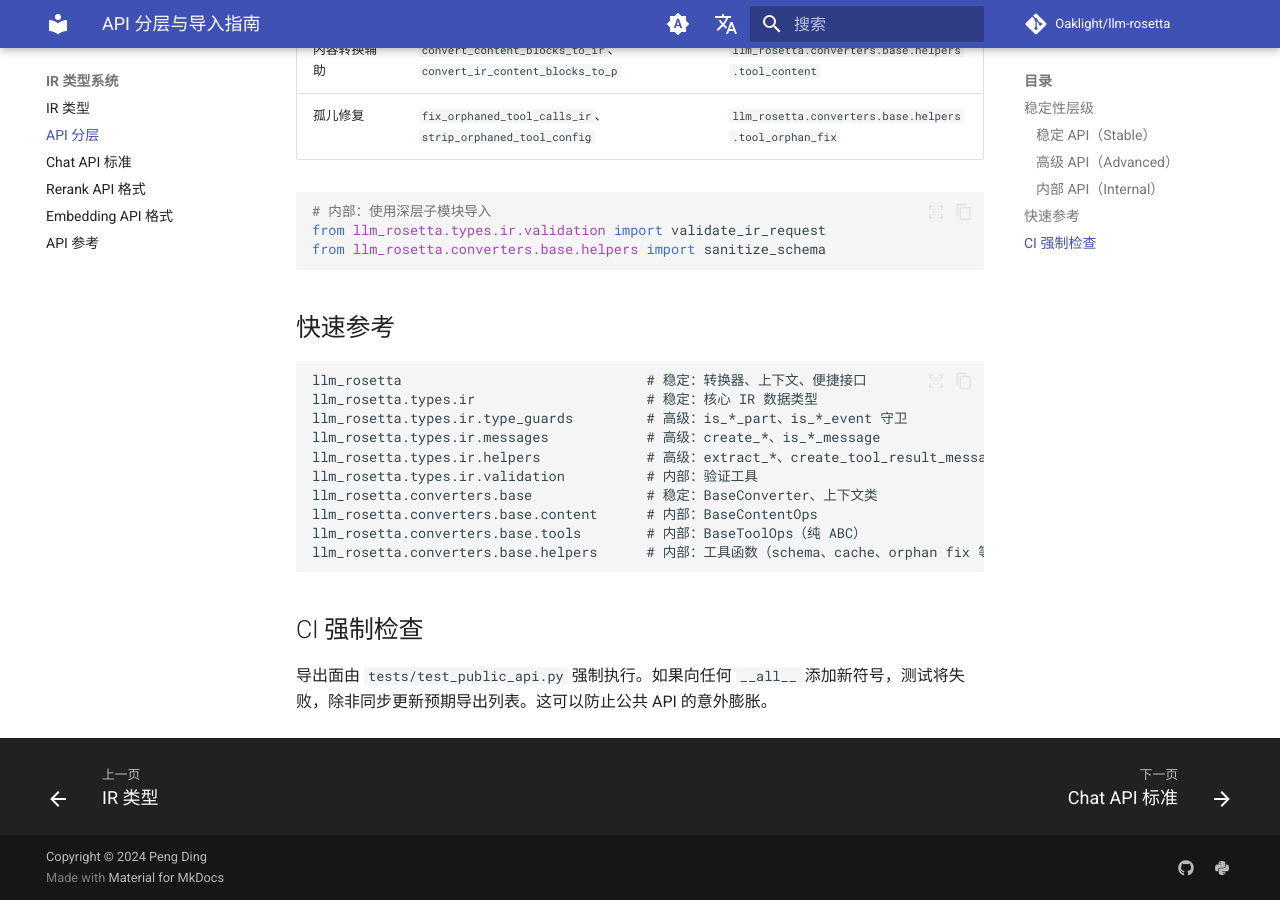
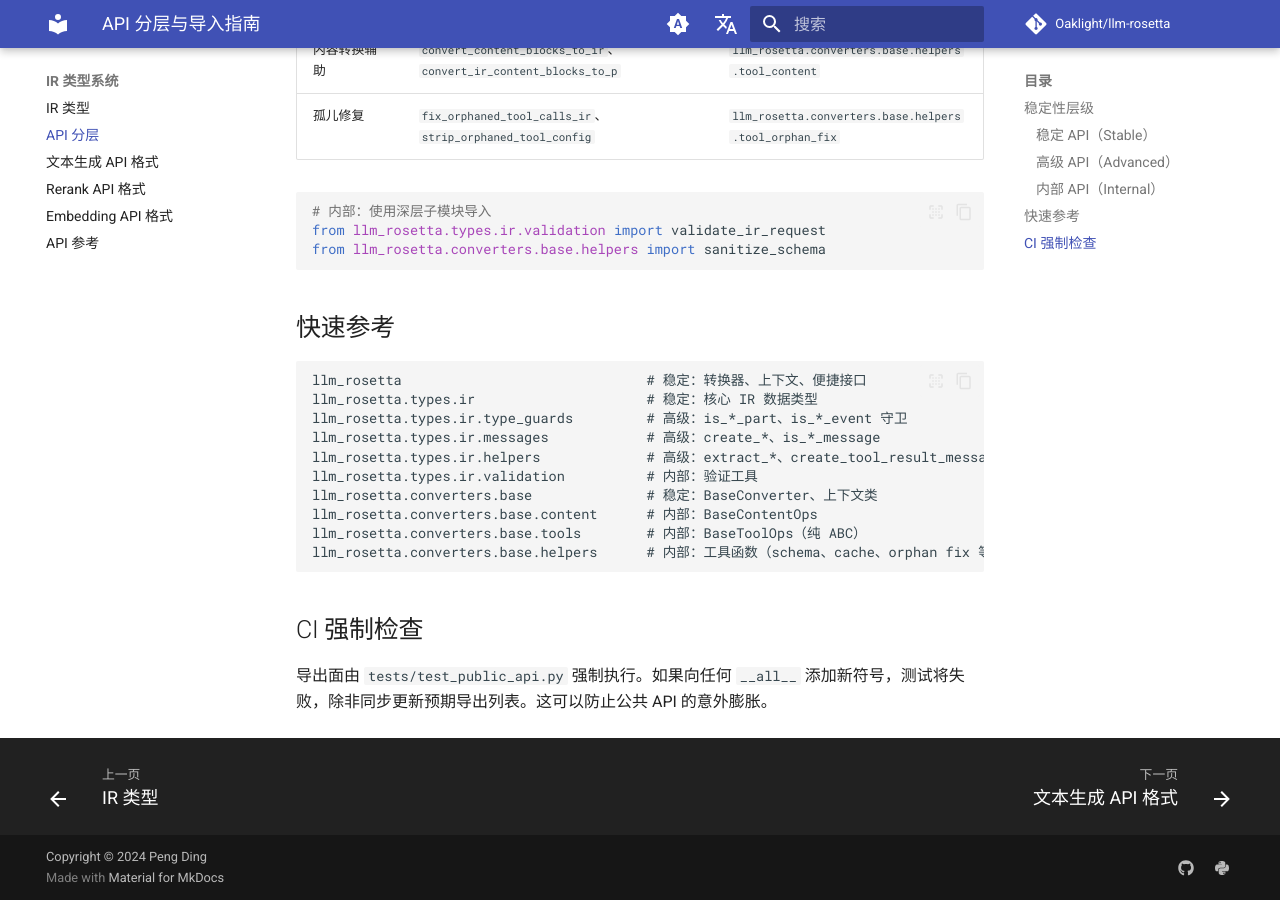
Before and after one commit to Oaklight/llm-rosetta, an MkDocs documentation site: the page built from docs/guide/api-layers.md, in a window 1280 px wide and 900 px high, scrolled down 2045 px. Built offline with MkDocs 1.6.1 and Material for MkDocs 9.7.7, drawn with Linux system fonts in a browser that asks for light colours; comment, search, counter and statistics services are not loaded.

Commit message:
docs: 重命名 'Chat API 标准' → '文本生成 API 格式'

```diff
--- a/mkdocs.yml
+++ b/mkdocs.yml
@@ -110,7 +110,7 @@ nav:
   - IR 类型系统:
       - IR 类型: guide/ir-types.md
       - API 分层: guide/api-layers.md
-      - Chat API 标准: guide/api-standards.md
+      - 文本生成 API 格式: guide/api-standards.md
       - Rerank API 格式: guide/rerank-formats.md
       - Embedding API 格式: guide/embedding-formats.md
       - API 参考: api/types.md
```
